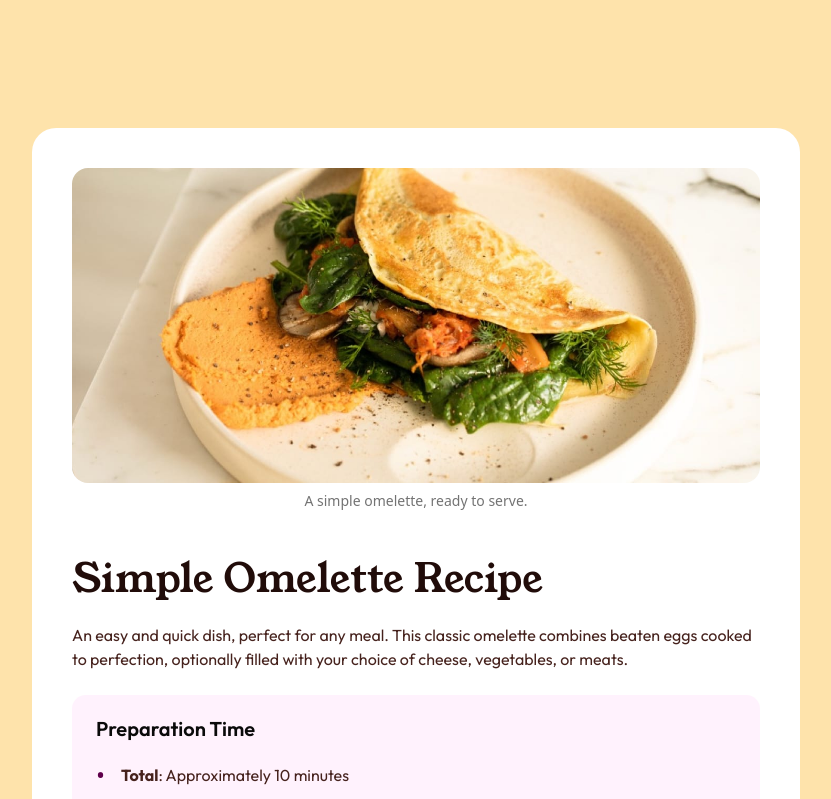
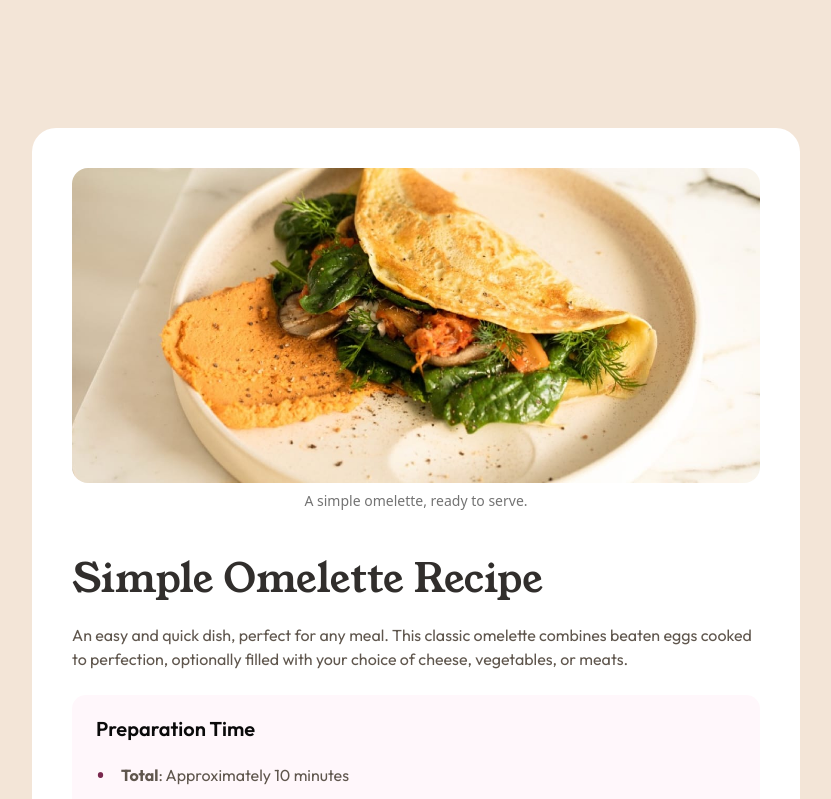
Before and after one commit to joao-almeida11/recipe-page-frontendmentor, a Next.js app: page / in a window 1280 px wide. Shown: the top 799 px of the page, without its empty margins (224-1055 px from the left). Built offline with nearby package versions, Linux system fonts and the light colour scheme.

Commit message:
fix: dev command + challenge fixs

```diff
--- a/next.config.ts
+++ b/next.config.ts
@@ -1,10 +1,11 @@
 import type { NextConfig } from "next";
 
+const isProd = process.env.NODE_ENV === "production";
+
 const nextConfig: NextConfig = {
-  /* config options here */
   output: "export",
-  basePath: "/recipe-page-frontendmentor",
-  assetPrefix: "/recipe-page-frontendmentor/",
+  basePath: isProd ? "/recipe-page-frontendmentor" : "",
+  assetPrefix: isProd ? "/recipe-page-frontendmentor/" : "",
 };
 
 export default nextConfig;
--- a/src/app/globals.css
+++ b/src/app/globals.css
@@ -101,23 +101,23 @@
   --sidebar-ring: oklch(0.708 0 0);
 
   /**** from the challenge */
-  /* --rose-800: #7a284e;
+  --rose-800: #7a284e;
   --rose-50: #fff7fb;
   --stone-900: #312e2c;
   --stone-600: #5f564d;
   --stone-150: #e3ddd7;
   --stone-100: #f3e5d7;
   --brown-800: #854632;
-  --white: #ffffff; */
+  --white: #ffffff;
 
-  --rose-800: oklch(0.215 0.347 338.3);
+  /* --rose-800: oklch(0.215 0.347 338.3);
   --rose-50: oklch(0.98 0.027 343.2);
   --stone-900: oklch(0.188 0.037 30);
   --stone-600: oklch(0.301 0.056 30.4);
   --stone-150: oklch(0.89 0.075 85.3);
   --stone-100: oklch(0.925 0.078 85.3);
   --brown-800: oklch(0.392 0.229 27.4);
-  --white: oklch(1 0 0);
+  --white: oklch(1 0 0); */
 
   --spacing-1600: 128px;
   --spacing-600: 48px;
--- a/src/app/page.tsx
+++ b/src/app/page.tsx
@@ -69,7 +69,7 @@ export default function Home() {
   ];
 
   return (
-    <div className="sm:p-6 md:p-0 sm:mx-12 sm:my-32">
+    <main className="sm:p-6 md:p-0 sm:mx-12 sm:my-32">
       <section className="mx-auto max-w-3xl p-6 sm:p-10 bg-white sm:rounded-3xl">
         <RecipeHeader
           title="Simple Omelette Recipe"
@@ -88,6 +88,6 @@ export default function Home() {
 
         <RecipeNutrition items={nutrition} />
       </section>
-    </div>
+    </main>
   );
 }
```
